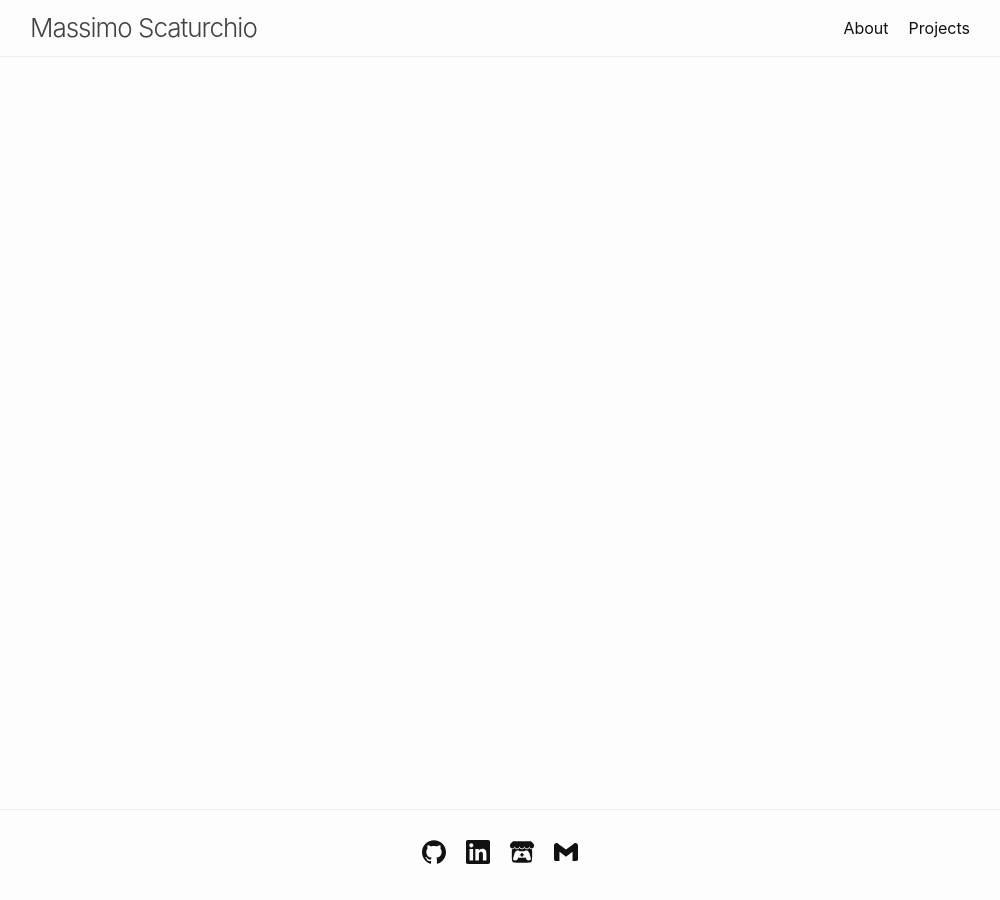
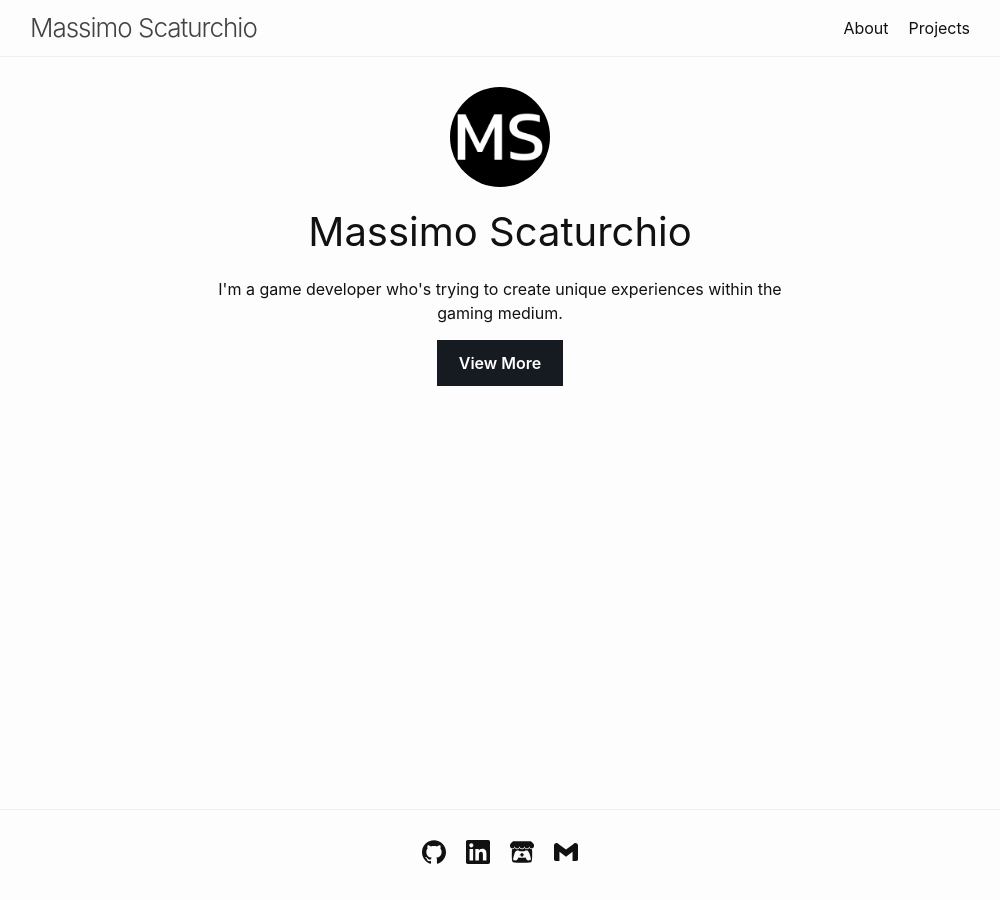
Before and after one commit to ShadowDev-M/shadowdev-m.github.io, a Jekyll site: the page built from home.md, in a window 1280 px wide. Shown: the whole page, without its empty margins (140-1140 px from the left). Built offline with Jekyll 4.4.1, drawn with Linux system fonts in a browser that asks for light colours.

Commit message:
Updated Home

```diff
--- a/_config.yml
+++ b/_config.yml
@@ -1,7 +1,7 @@
 # SEO Settings
 title: "Massimo Scaturchio"
 tagline: "Personal Portfolio Website"
-description: "Personal Portfolio Website"
+description: "I'm a game developer who's trying to create unique experiences within the gaming medium."
 logo: /assets/img/favicons/logo/logo.png
 
 # URL Settings
--- a/_layouts/about.html
+++ b/_layouts/about.html
@@ -7,4 +7,10 @@ layout: default
 {%- include social.html show_username=true -%}
 {%- include social.html show_username=true vertical=true -%}
 
+<div class="text-center">
+    {%- assign about_page = site.pages | where: 'path', 'about.md' | first -%}
+    <a class="button button--transparent" href="{{ about_page.url | default: '/about/' | relative_url }}">View More</a>
+</div>
+
+
 {{ content }}
--- a/_layouts/home.html
+++ b/_layouts/home.html
@@ -4,30 +4,16 @@ layout: default
 
 <div class="home">
 
-  <!-- TODO: Instead of posts and blogging, do this but for project pages (Collection)
-       TODO: Might actually move this to projects.html instead of here -->
-  <!--
-  {%- if site.posts.size > 0 -%}
-    <h2 class="post-list-heading">{{ page.list_title | default: "Posts" }}</h2>
-    <ul class="post-list">
-      {%- for post in site.posts -%}
-      <li>
-        {%- assign date_format = site.minima.date_format | default: "%b %-d, %Y" -%}
-        <span class="post-meta">{{ post.date | date: date_format }}</span>
-        <h3>
-          <a class="post-link" href="{{ post.url | relative_url }}">
-            {{ post.title | escape }}
-          </a>
-        </h3>
-        {%- if site.show_excerpts -%}
-          {{ post.excerpt }}
-        {%- endif -%}
-      </li>
-      {%- endfor -%}
-    </ul>
+<section class="hero">
+  {%- if site.logo -%}
+  <img class="hero__logo" src="{{ site.logo | relative_url }}" alt="MS">
+  {%- endif -%}
+  <h1>{{ site.title | escape }}</h1>
+  <p>{{ site.description | escape }}</p>
+  {%- assign about_page = site.pages | where: 'path', 'about.md' | first -%}
+  <a class="button" href="{{ about_page.url | default: '/about/' | relative_url }}">View More</a>
+</section>
 
-    <p class="rss-subscribe">subscribe <a href="{{ "/feed.xml" | relative_url }}">via RSS</a></p>
-  {%- endif -%}
-  -->
+  <!-- TODO: Project carousel -->
 
 </div>
--- a/_sass/includes/_components.scss
+++ b/_sass/includes/_components.scss
@@ -23,7 +23,7 @@
 
     &:hover {
       color: var(--text);
-      opacity: 0.65;
+      opacity: 0.7;
       text-decoration: none;
 
       .username { text-decoration: underline; }
@@ -43,3 +43,33 @@
   flex-shrink: 0;
   fill: currentColor;
 }
+
+/**
+ * Buttons
+ */
+.button {
+  display: inline-block;
+  padding: 0.55rem 1.25rem;
+  font-weight: $base-font-weight * 1.5;
+  color: var(--button-text);
+  background: var(--button);
+  border: 2px solid var(--button);
+  //border-radius: 4px;
+
+  &:hover {
+    color: var(--button-text);
+    opacity: 0.70;
+    text-decoration: none;
+  }
+
+  &--transparent {
+    color:var(--accent);
+    background: transparent;
+
+    &:hover {
+      color: var(--accent);
+      background: var(--surface);
+      opacity: 1;
+    }
+  }
+}
--- a/_sass/layouts/_layout.scss
+++ b/_sass/layouts/_layout.scss
@@ -138,3 +138,31 @@
     }
   }
 }
+
+
+
+/**
+ * Home
+ */
+.hero {
+  max-width: 40rem;
+  margin: 0 auto $spacing-unit * 1.5;
+  text-align: center;
+
+  h1 {
+    @include relative-font-size(2.5);
+    margin-top: 0;
+  }
+
+  p {
+    //color: var(--muted);
+  }
+
+  &__logo {
+    display: block;
+    width: 100px;
+    height: 100px;
+    margin: 0 auto $spacing-unit * 0.5;
+    border-radius: 50%;
+  }
+}
```
